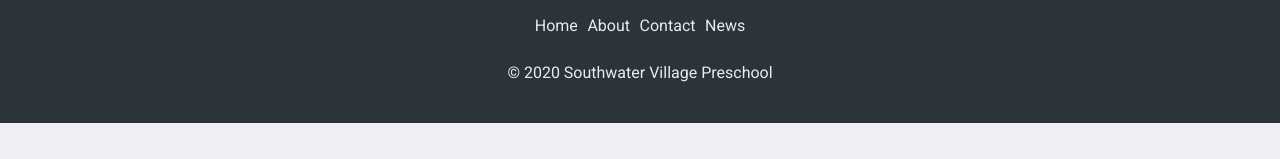
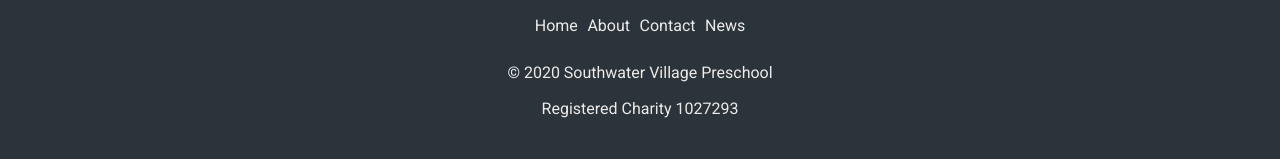
Before and after one commit to southwatervillagepreschool/svhps2020web, a Gatsby site: page / in a window 1280 px wide. Shown: the part 2014-2173 px from the top of the page. Before the commit the page ends 2137 px from the top, so only its background shows below. Built offline with nearby package versions, Linux system fonts and the light colour scheme; Gatsby itself is replaced by a stand-in of ours; some packages are replaced by stand-ins of ours.

Commit message:
Added charity number to footer

```diff
--- a/src/components/footer.js
+++ b/src/components/footer.js
@@ -20,6 +20,7 @@
         <Link to="/news">News</Link>
       </nav>
       <p>&copy; 2020 Southwater Village Preschool</p>
+      <p>Registered Charity 1027293</p>
     </footer>
   )
 }
```
